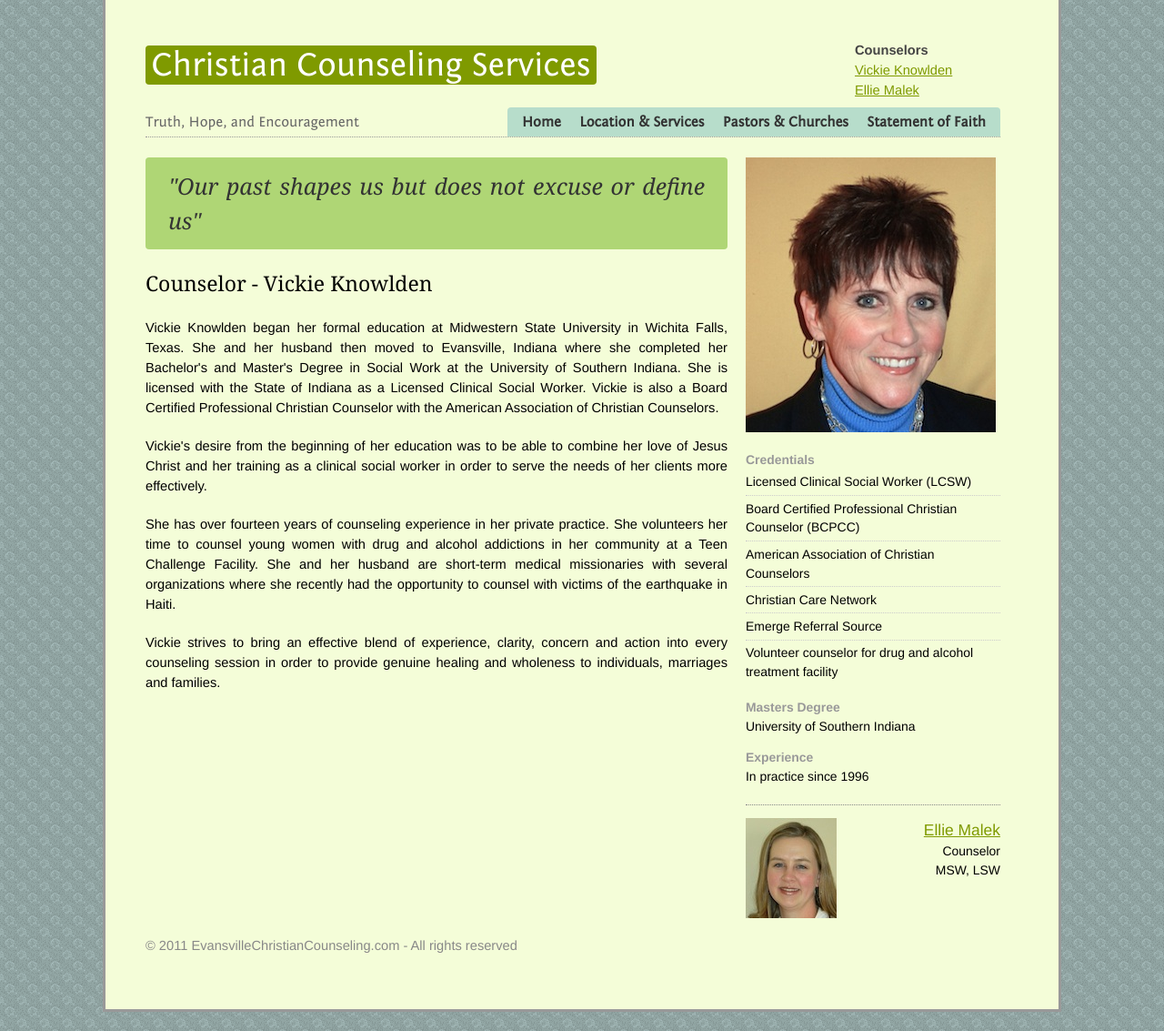
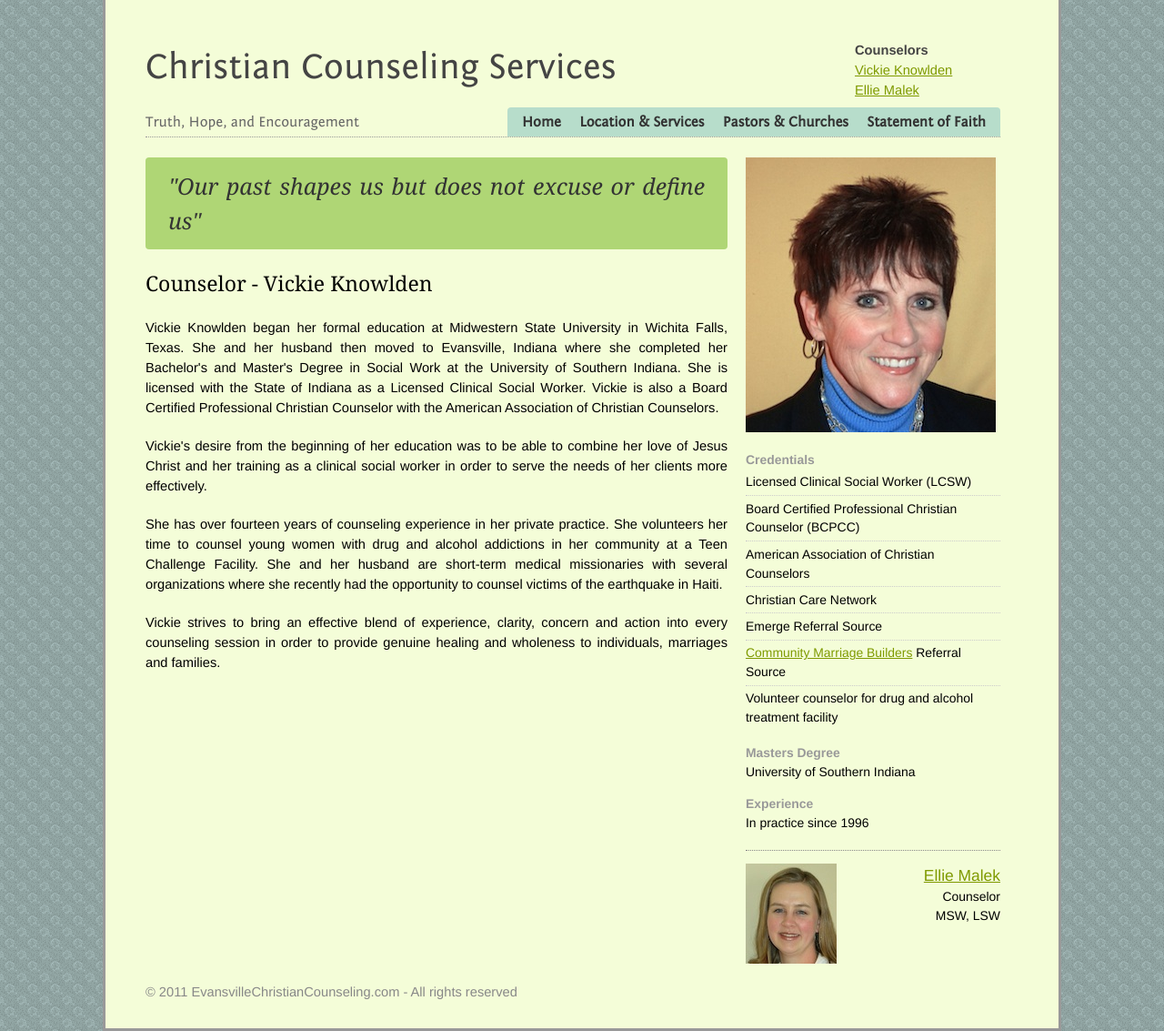
Before and after one commit to evansvillechristiancounseling/evansvillechristiancounseling.github.com, a Jekyll site: the page built from counselors/_posts/2011-01-09-vickie-knowlden.html, in a window 1280 px wide. Shown: the whole page at 91% size. Built offline with Jekyll 4.4.1, drawn with Linux system fonts in a browser that asks for light colours.

Commit message:
[rd5] remove green block title. added link to vickie's credentials

```diff
--- a/_layouts/home.html
+++ b/_layouts/home.html
@@ -6,7 +6,7 @@ layout: default
   <div class="clearfix">
     <div class="grid_10 alpha">
     <a href="/" title="Christian Counseling Services" id="title">
-      <span>Christian Counseling Services</span>
+      Christian Counseling Services
     </a>
     </div>
 
--- a/_layouts/support.html
+++ b/_layouts/support.html
@@ -6,7 +6,7 @@ layout: default
   <div class="clearfix">
     <div class="grid_13 alpha">
       <a href="/" title="Christian Counseling Services" id="title">
-        <span>Christian Counseling Services</span>
+        Christian Counseling Services
       </a>
     </div>
 
--- a/counselors/_posts/2011-01-09-ellie-malek.html
+++ b/counselors/_posts/2011-01-09-ellie-malek.html
@@ -43,7 +43,7 @@ keywords: ellie malek, lcsw
       <dt>Credentials</dt>
       <dd>
         <ul>
-          <li>Licensed Social Worker (LCSW, MSW)</li>
+          <li>Licensed Social Worker (LSW, MSW)</li>
           <li>Community College Instructor</li>
           <li>Hospital Social Worker</li>
           <li>Youth Pastor's Wife</li>
--- a/counselors/_posts/2011-01-09-vickie-knowlden.html
+++ b/counselors/_posts/2011-01-09-vickie-knowlden.html
@@ -32,7 +32,7 @@ keywords: vickie knowlden, lcsw
       She has over fourteen years of counseling experience in her private practice. She volunteers
       her time to counsel young women with drug and alcohol addictions in her community at a Teen
       Challenge Facility. She and her husband are short-term medical missionaries with several
-      organizations where she recently had the opportunity to counsel with victims of the earthquake
+      organizations where she recently had the opportunity to counsel victims of the earthquake
       in Haiti.
     </p>
     <p>
@@ -54,6 +54,7 @@ keywords: vickie knowlden, lcsw
           <li>American Association of Christian Counselors</li>
           <li>Christian Care Network</li>
           <li>Emerge Referral Source</li>
+          <li><a href="http://www.makeitlast.org">Community Marriage Builders</a> Referral Source</li>
           <li>Volunteer counselor for drug and alcohol treatment facility</li>
         </ul>
       </dd>
--- a/stylesheets/styles.css
+++ b/stylesheets/styles.css
@@ -35,7 +35,7 @@ p { text-align: justify; }
   background-color: #fff;
   border: 2px solid #999;
   border-top: 0;
-  padding: 3em;
+  padding: 3em 3em 1em 3em;
 }
 
 #container.courthouse {
@@ -78,6 +78,7 @@ p { text-align: justify; }
 #header #location {
   font-size: 100%;
   font-family: Helvetica, Arial, sans-serif;
+  margin-bottom: 2em;
 }
 
 /* slogan */
--- a/stylesheets/theme-zenden.css
+++ b/stylesheets/theme-zenden.css
@@ -22,6 +22,9 @@ a:active { color: #afd675; }
 }
 
 #header a#title {
+  font-size: 32pt;
+}
+#header.support a#title {
   font-size: 30pt;
 }
 #header a#title span {
```
